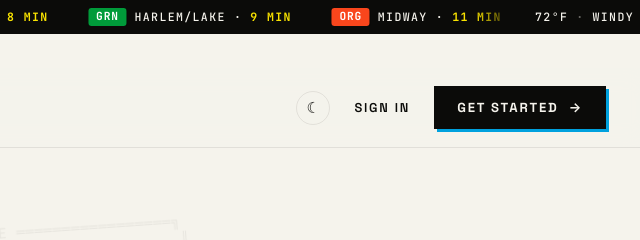
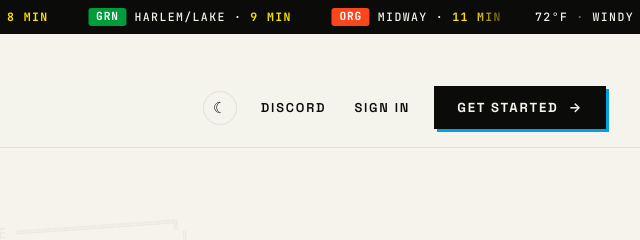
Before and after one commit to t4n15hq/OnTheLoop, a website: page public/index.html in a window 1280 px wide. Shown: the top 240 px of the page, 626-1266 px from the left. Drawn offline with Linux system fonts and the light colour scheme.

Commit message:
Surface Discord link in top nav
Co-Authored-By: Claude Opus 4.7 <noreply@anthropic.com>

```diff
--- a/public/index.html
+++ b/public/index.html
@@ -130,6 +130,7 @@
         <button id="landing-theme-toggle" class="lv-icon-btn" title="Toggle theme" aria-label="Toggle theme">
           <span class="sun">☀</span><span class="moon" style="display:none">☾</span>
         </button>
+        <a href="https://discord.gg/DjAdShf4P" target="_blank" rel="noopener noreferrer" class="lv-nav-link">DISCORD</a>
         <a href="#login" class="lv-nav-link">SIGN IN</a>
         <a href="#register" class="lv-nav-cta">GET STARTED <span class="lv-arrow">→</span></a>
       </div>
```
